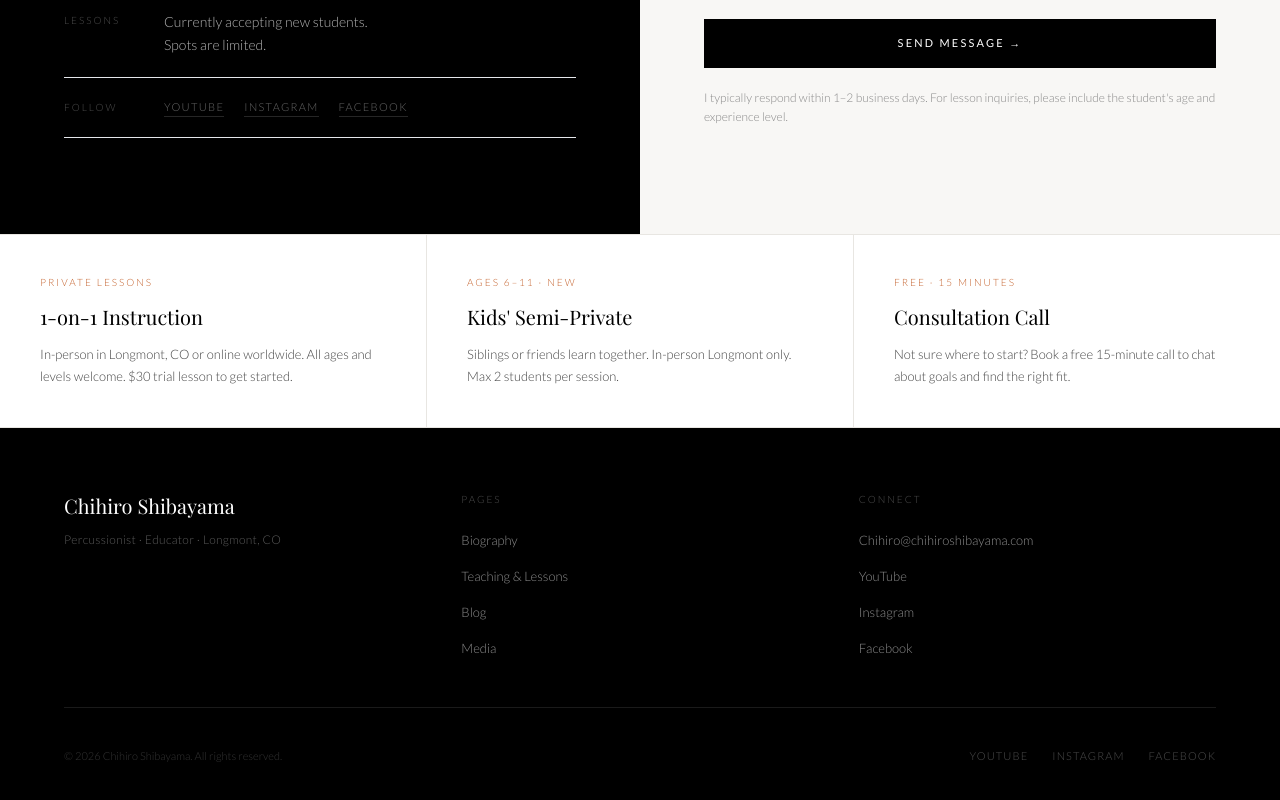
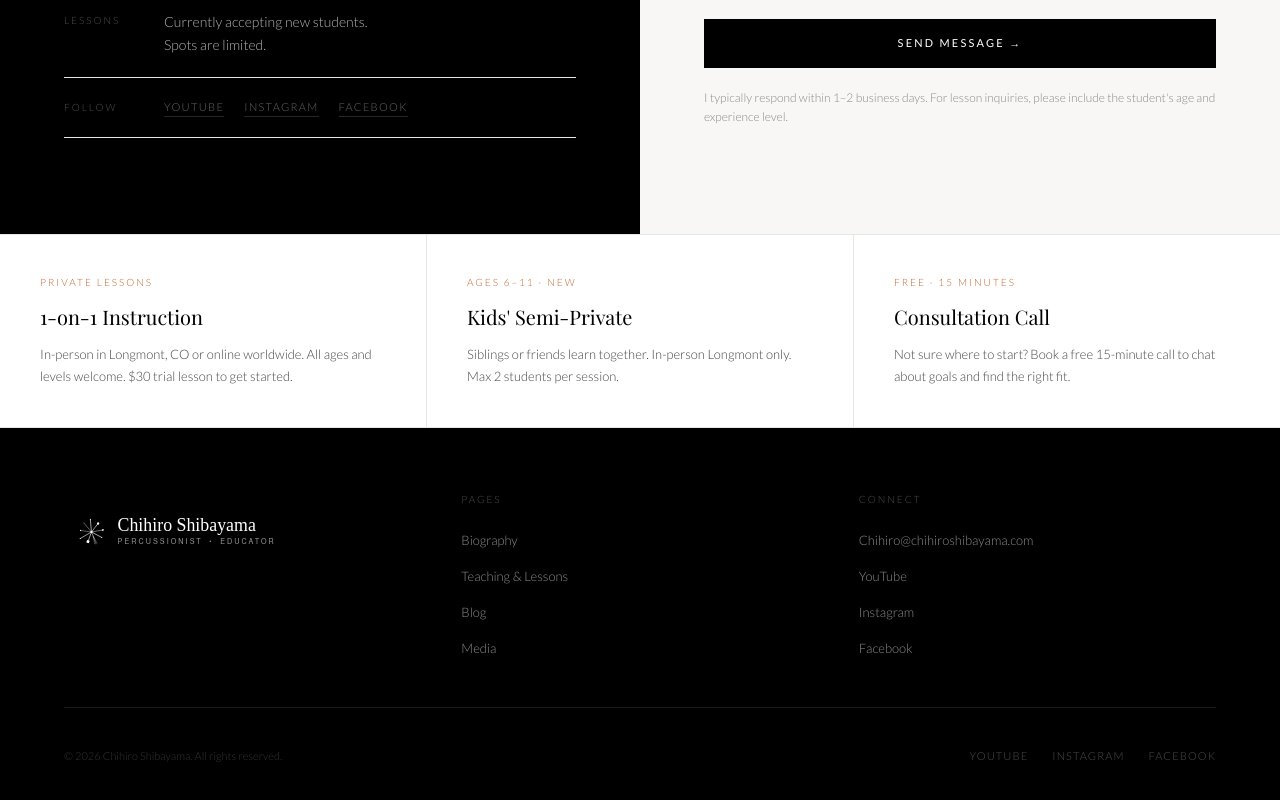
Before and after one commit to cheesehero112/chihiro-site, a React (Vite) app: page /contact in a window 1280 px wide. Shown: the part 680-1480 px from the top of the page. Built offline with nearby package versions, Linux system fonts and the light colour scheme; a web font is replaced by a local one.

Commit message:
changed footer name to match the logo

```diff
--- a/src/components/layout/Footer.tsx
+++ b/src/components/layout/Footer.tsx
@@ -21,12 +21,9 @@ export default function Footer() {
 
           {/* Brand */}
           <div>
-            <Link to="/" className="font-serif text-xl text-white no-underline block mb-3">
-              Chihiro Shibayama
+            <Link to="/" className="no-underline block mb-3">
+              <img src="/images/shibayama_logo_lockup_white.svg" alt="Chihiro Shibayama" className="h-20 w-auto" />
             </Link>
-            <p className="text-xs text-white/35 tracking-wide">
-              Percussionist · Educator · Longmont, CO
-            </p>
           </div>
 
           {/* Pages */}
```
Also changed, not shown: public/images/shibayama_logo_lockup_white.svg (added).
